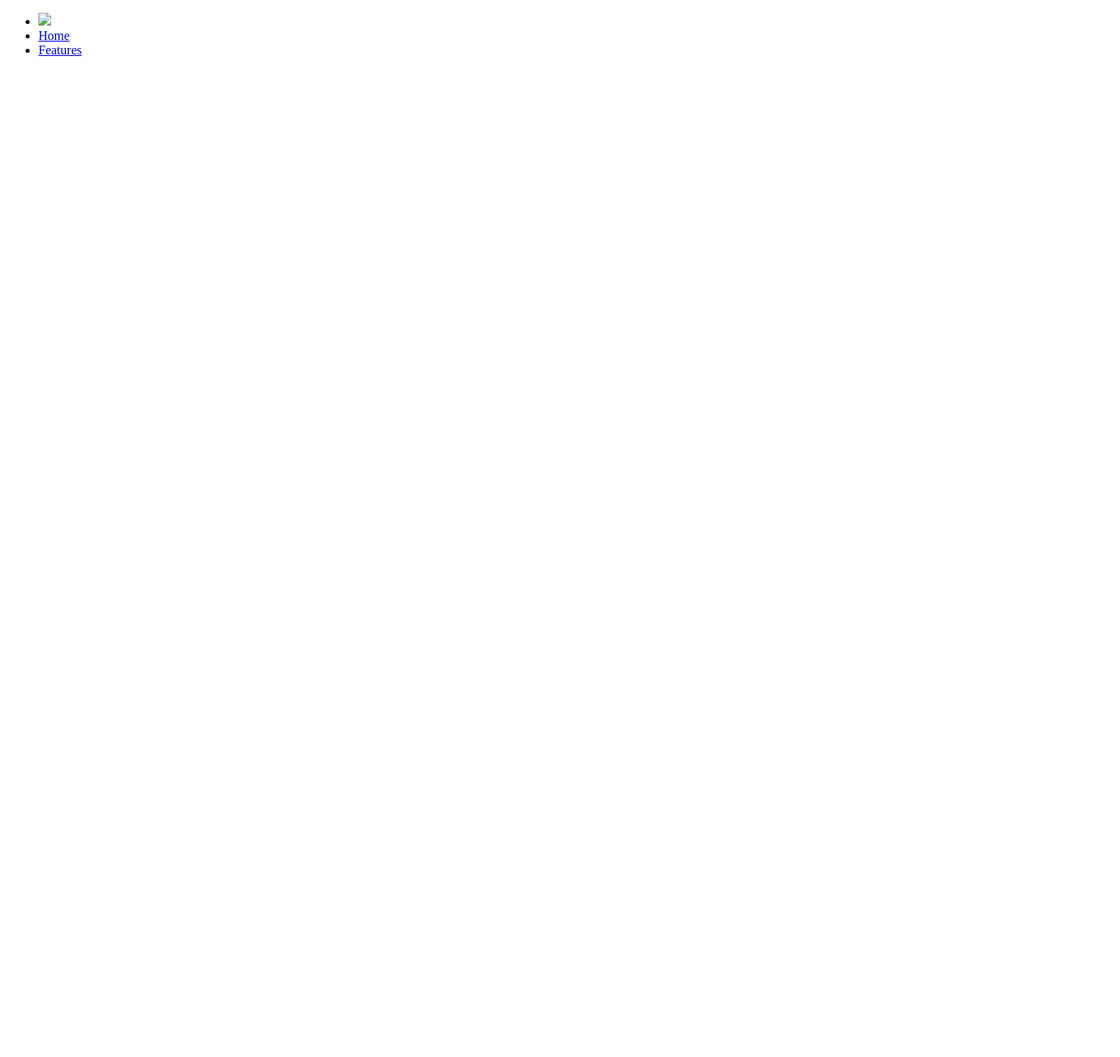
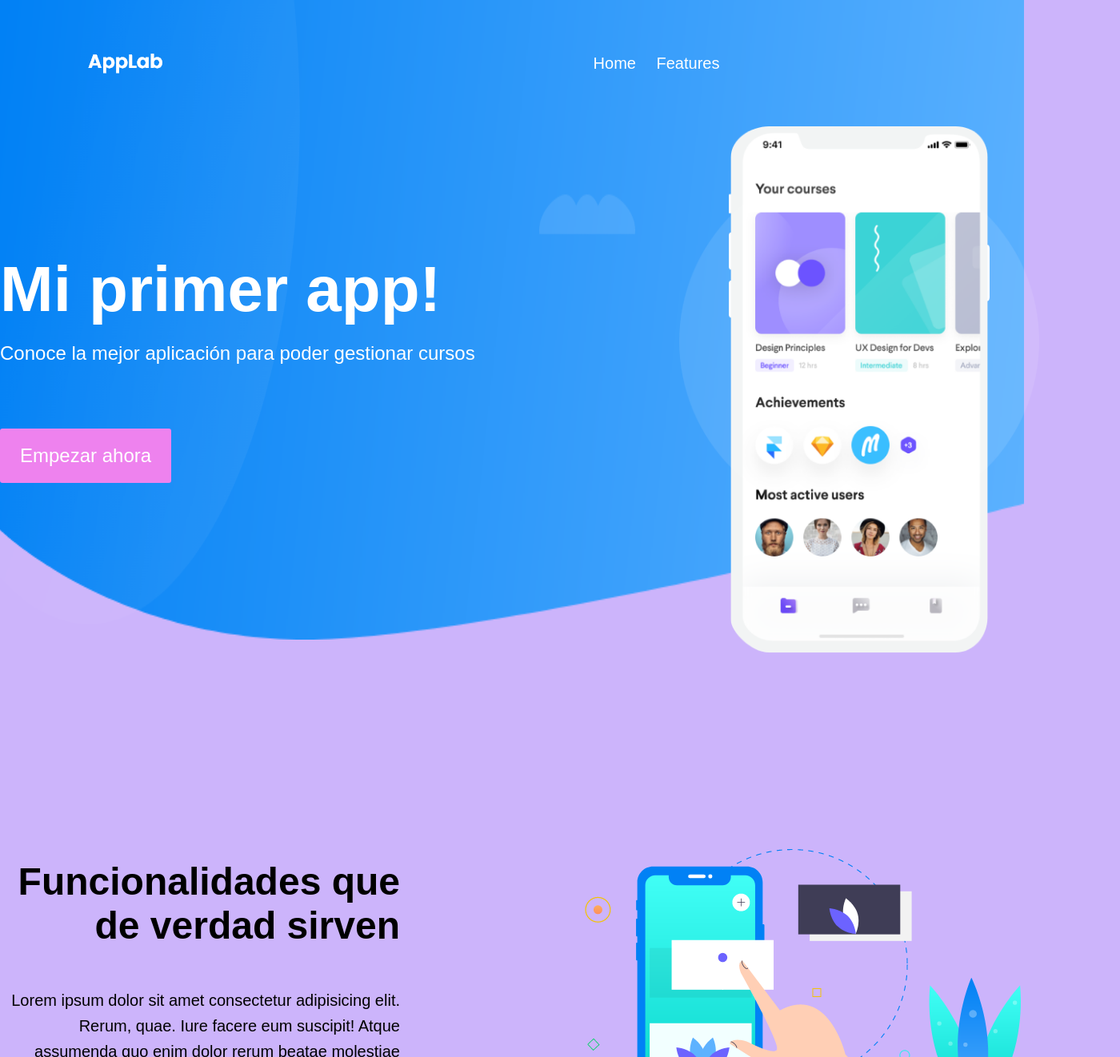
Before and after one commit to AngieM2995/Proyecto_angie, a plain HTML site: page index.html in a window 1280 px wide. Shown: the top 1322 px of the page at 80% size, 1400 px wide, since content can reach past the window. Before the commit the page ends 800 px from the top, so only its background shows below. Drawn offline with Linux system fonts and the light colour scheme.

Commit message:
first commit

```diff
--- a/css/main.css
+++ b/css/main.css
@@ -0,0 +1,139 @@
+*{
+    padding: 0;
+    margin: 0;
+}
+
+body{
+    background-color: rgb(204, 180, 251);
+    font-family: Arial, Helvetica, sans-serif;
+    font-size: 20px;
+}
+
+header{
+    background-image: url(../img/Camera\ Roll/bradcam.png);
+    background-repeat: no-repeat;
+    background-size: 100% 100%;
+    height: 100vh;
+    color: white;
+}
+
+#main-container header #menu{
+    padding: 50px 0;
+}
+
+header #menu ul{
+    margin: 0;
+    padding: 0;
+}
+
+header #menu ul li{
+   display: inline-block;
+   padding: 10px;
+   vertical-align: middle;
+}
+
+header #menu ul li a{
+    color: white;
+    text-decoration: none;
+}
+
+header #menu ul li a:hover{
+    text-decoration: underline;
+}
+
+header #menu ul #logo{
+    margin-right: 40%;
+    margin-left: 100px;
+}
+
+/* ****************************************** */
+
+#main-container header main{
+    margin: 0 auto;
+    width: 1400px;
+}
+
+#main-container header main div{
+    display: inline-block;
+    vertical-align: middle;
+}
+
+#main-container header main .text h1{
+    font-size: 80px;
+
+}
+
+#main-container header main .text p{
+    font-size: 24px;
+    padding: 20px 0;
+
+}
+
+button{
+    background-color: violet;
+    border: 0;
+    border-radius: 3px;
+    color: white;
+    cursor: pointer;
+    font-size: 24px;
+    padding: 20px 25px;
+    margin: 40px 0;
+}
+
+button:hover{
+    background-color: aqua;
+}
+
+#main-container header main .image{
+    text-align: right;
+    width: 700px;
+}
+
+/* ****************************************** */
+
+.layout{
+    width: 1280px;
+    margin: 250px auto;
+}
+
+.layout div{
+    display: inline-block;
+    vertical-align: middle;
+}
+
+.layout h3{
+    font-size: 48px;
+    padding: 25px 0;
+}
+
+.layout p{
+   padding: 25px 0;
+   line-height: 32px;
+}
+
+.layout-letf .text{
+    width: 500px;
+    text-align: right;
+}
+
+.layout-letf .image{
+    width: 770px;
+    text-align: right;
+}
+
+.layout-right .text{
+    width: 500px;
+    text-align: right;
+}
+
+.layout-right .image{
+    width: 770px;
+    text-align: center;
+}
+
+footer{
+    background-color: black;
+    padding: 150px 20px;
+    color: white;
+    text-align: center;
+}
--- a/index.html
+++ b/index.html
@@ -1,8 +1,8 @@
 <!DOCTYPE html>
 <html lang="es">
 <head>
-
-    <title>Mi primer sitio web</title>
+   <title>Mi primer sitio web</title>
+   <link rel="stylesheet" href="css/main.css">
 </head>
 <body>
 
@@ -13,24 +13,61 @@
               <ul>
                    <li id="logo">
                        <a href="#">
-                           <img src="img/futbol.jpg"/>
+                           <img src="img/Camera Roll/logo.png"/>
                        </a>
                     </li>
 
                     <li><a href="#">Home</a></li>
-                    <li><a href="#">Features</a></li>
+                    <li><a href="#features">Features</a></li>
               </ul>
            </div>
            <main>
                <div class="text">
+                    <h1>Mi primer app!</h1>
+                    <p>
+                      Conoce la mejor aplicación para poder gestionar cursos
+                    </p>
 
+                    <p>
+                       <button>Empezar ahora</button>
+                    </p>
                </div>
 
-               <div class="imagen">
-
+               <div class="image">
+                   <img src="img/Camera Roll/phone.png"  width="450"/>
                </div>
            </main>
         </header>
+           <div class="section" id="features">
+            <div class="layout layout-letf">
+               <div class="text">
+                   <h3>Funcionalidades que de verdad sirven</h3>
+                   <p>Lorem ipsum dolor sit amet consectetur adipisicing elit. Rerum, quae. Iure facere eum suscipit! Atque assumenda quo enim dolor rerum beatae molestiae autem quasi molestias architecto repudiandae, dolore hic ipsum.</p>
+               </div>
+               <div class="image">
+                 <img src="img/Camera Roll/draw.png"/>
+               </div>
+            </div>
+
+            <div class="layout layout-right">
+                <div class="image">
+                   <img src="img/Camera Roll/mobile_screen.png"/>
+                </div>
+                <div class="text">
+                    <h3>Funcionalidades que de verdad sirven</h3>
+                    <p>Lorem ipsum dolor sit amet consectetur adipisicing elit. Rerum, quae. Iure facere eum suscipit! Atque assumenda quo enim dolor rerum beatae molestiae autem quasi molestias architecto repudiandae, dolore hic ipsum.</p>
+                </div>
+
+            </div>
+
+            <div class="section" id="contact">
+
+        </div>
+
+        <footer>
+          Vida MRR  Derechos Reservados
+        </footer>
+
     </div>
 
 </body>
```
Also changed, not shown: img/Camera Roll/banner.png (added), img/Camera Roll/bradcam.png (added), img/Camera Roll/draw.png (added), img/Camera Roll/logo.png (added), img/Camera Roll/mobile_screen.png (added), img/Camera Roll/phone.png (added), img/Saved Pictures/223278_1.jpg (deleted), img/Saved Pictures/futbol.jpg (deleted), 2 other files.
